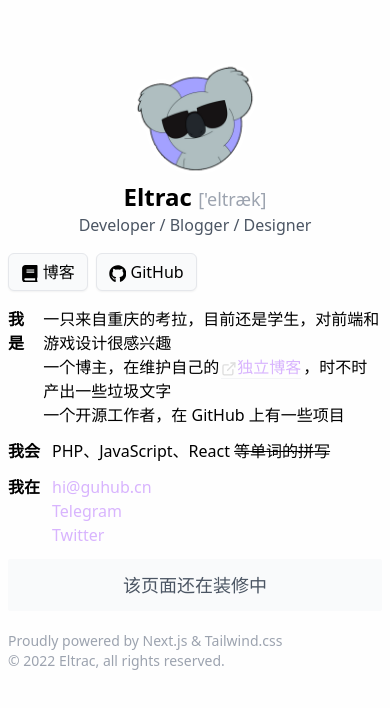
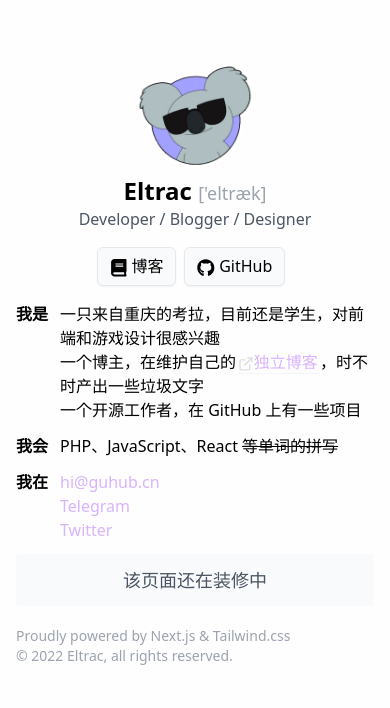
Before and after one commit to BigCoke233/guhub, a Next.js app: page / in a window 390 px wide. Shown: the top 708 px of the page. Built offline with nearby package versions, Linux system fonts and the light colour scheme.

Commit message:
优化页面在移动端的表现

```diff
--- a/pages/index.js
+++ b/pages/index.js
@@ -6,8 +6,8 @@
 
 function Content({ title, children }) {
   return (
-    <section class="content flex flex-row flex-nowrap my-3">
-      <h2 className="font-semibold shrink-none">{title}</h2>
+    <section className="content flex flex-row flex-nowrap my-3">
+      <h2 className="font-semibold flex-shrink-0">{title}</h2>
       <article className="font-normal pl-3">{children}</article>
     </section>
   );
@@ -34,12 +34,12 @@
         <meta charSet='utf-8' />
       </Head>
 
-      <main className="max-w-xl mx-auto my-12 p-2">
+      <main className="max-w-xl mx-auto my-12 py-2 px-4">
 
         <NameCard name="Eltrac" pronounce="'eltræk" description="Developer / Blogger / Designer" />
 
         <section className="quick-link my-4">
-          <p>
+          <p className="flex flex-row justify-center md:block">
             <Btn link="https://blog.guhub.cn"><FaBook/> 博客</Btn>
             <Btn link="https://github.com/BigCoke233"><FaGithub/> GitHub</Btn>
           </p>
```
